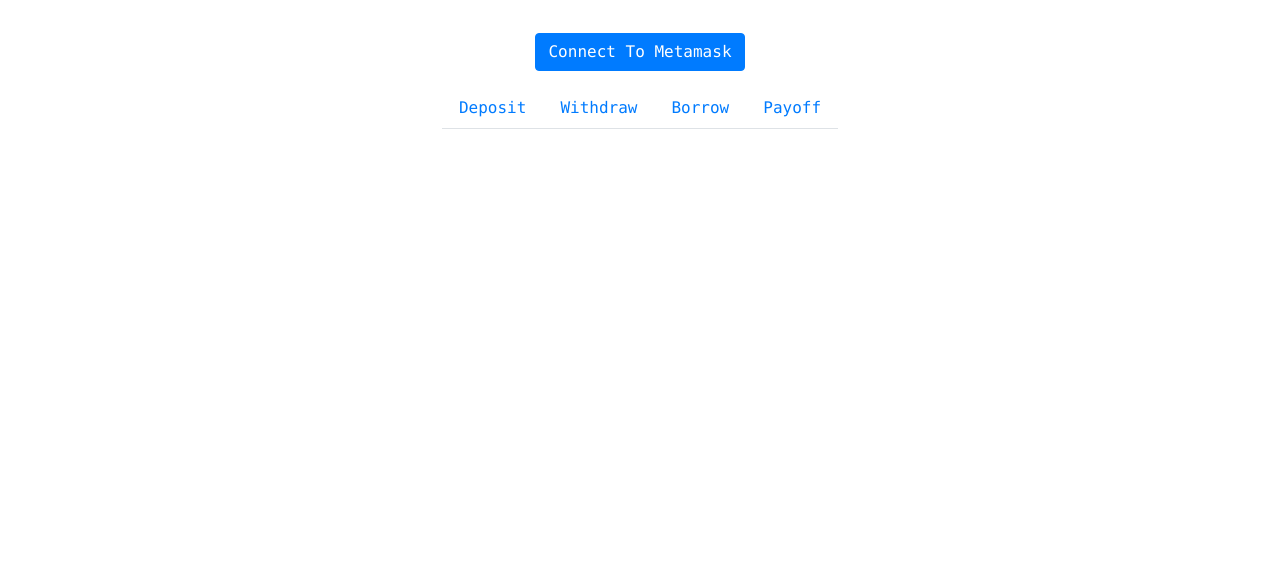
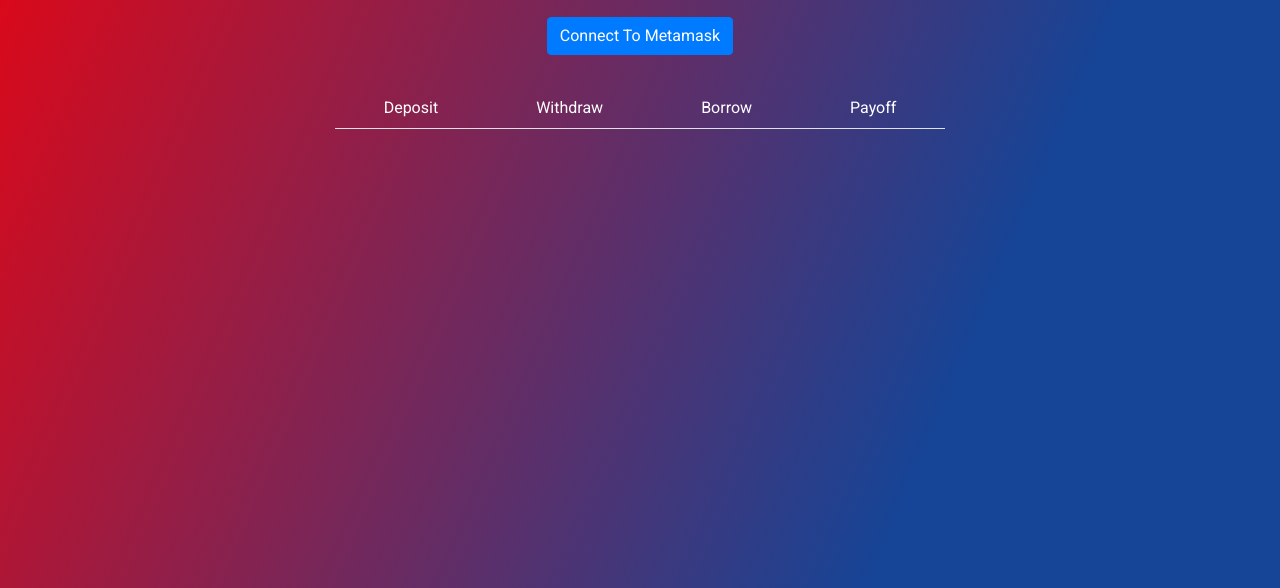
Before and after one commit to incrypto32/onj-finanace, a React app: page / in a window 1280 px wide. Shown: the part 260-848 px from the top of the page. Before the commit the page ends 800 px from the top, so only its background shows below. Built offline with nearby package versions, Linux system fonts and the light colour scheme.

Commit message:
ui changes

```diff
--- a/package.json
+++ b/package.json
@@ -13,13 +13,13 @@
     "babel-preset-stage-2": "6.24.1",
     "babel-preset-stage-3": "6.24.1",
     "babel-register": "6.26.0",
-    "bootstrap": "4.5.2",
+    "bootstrap": "4.6.0",
     "chai": "4.2.0",
     "chai-as-promised": "7.1.1",
     "chai-bignumber": "3.0.0",
     "dotenv": "8.2.0",
     "react": "16.13.1",
-    "react-bootstrap": "1.3.0",
+    "react-bootstrap": "^1.6.1",
     "react-dom": "16.13.1",
     "react-scripts": "3.4.3",
     "truffle": "5.1.63",
--- a/src/components/App.css
+++ b/src/components/App.css
@@ -1 +1,21 @@
 /* Styles go here */
+@import url('https://fonts.googleapis.com/css2?family=Roboto:wght@300;400;700&display=swap');
+
+* {
+  font-family: Roboto;
+}
+/*
+html {
+    background-image: linear-gradient(to right top, #051937, #1b2961, #43368a, #763cae, #b239cb);
+} */
+body {
+  /* background: rgb(11,107,59); */
+  color: white;
+  height: 100vh;
+  background-image: linear-gradient( 113.3deg,  rgba(217,9,27,1) 6.9%, rgba(22,68,150,1) 75% );
+}
+
+.tabs > a{
+    color: white;
+    margin: 2rem;
+}
--- a/src/components/App.js
+++ b/src/components/App.js
@@ -1,4 +1,4 @@
-import { Tabs, Tab } from 'react-bootstrap'
+import { Tabs, Tab, Button } from 'react-bootstrap'
 import OnjiBank from '../abis/OnjiBank.json'
 import React, { Component } from 'react'
 import Token from '../abis/Token.json'
@@ -131,30 +131,30 @@
             target="_blank"
             rel="noopener noreferrer"
           >
-        <img src={logo} width="15%"  className="px-2"/>
+            <img src={logo} width="15%" className="px-2" />
             <b>ONJ Finance</b>
           </a>
         </nav>
         <div className="container-fluid mt-5 text-center">
           <br></br>
-          <img src={logo} width="10%"  className="p-2"/>
+          <img src={logo} width="10%" className="p-2" />
           <br></br>
           <h1>Welcome to ONJ Finance</h1>
           <h2>{this.state.account}</h2>
           <br></br>
-          <button
-            onClick={() => { this.loadBlockchainData(this.props.dispatch)}}
-            type="button"
-            className="btn btn-primary m-3"
+          <Button
+            onClick={() => {
+              this.loadBlockchainData(this.props.dispatch)
+            }}
           >
             Connect To Metamask
-          </button>
+          </Button>
 
           <div className="row">
             <main role="main" className="col-lg-12 d-flex text-center">
               <div className="content mr-auto ml-auto">
-                <Tabs defaultActiveKey="profile" id="uncontrolled-tab-example">
-                  <Tab eventKey="deposit" title="Deposit">
+                <Tabs defaultActiveKey="profile" id="uncontrolled-tab-example" className="tabs">
+                  <Tab eventKey="deposit" title="Deposit" className="text-light">
                     <div>
                       <br></br>
                       How much do you want to deposit?
```
Also changed, not shown: 1 other file.
